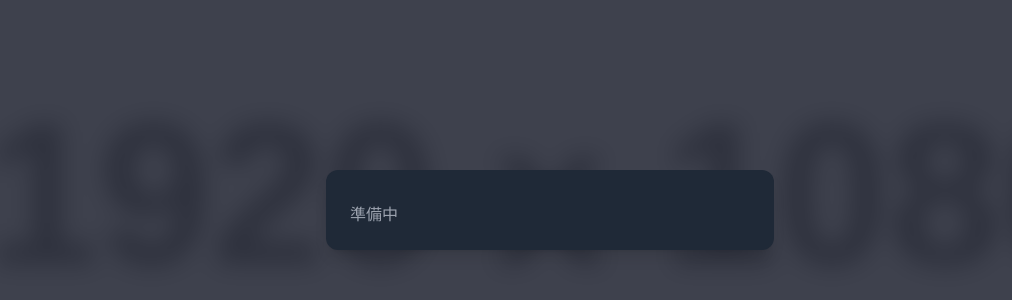
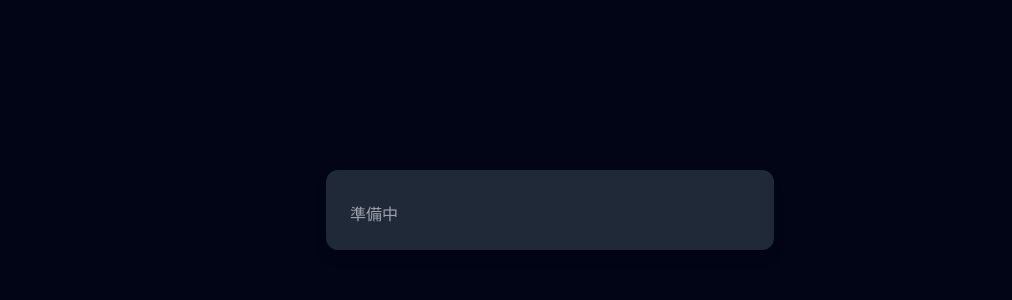
Before and after one commit to chasyumen/chasyu.men, a plain HTML site: page index.html in a window 1280 px wide. Shown: the part 190-490 px from the top of the page, without its empty margins (90-1102 px from the left). Drawn offline with nearby package versions, Linux system fonts and the light colour scheme; placeholder pictures from the web are drawn by us.

Commit message:
Update index.html

```diff
--- a/index.html
+++ b/index.html
@@ -7,7 +7,7 @@
   <script src="https://cdn.tailwindcss.com"></script>
   <style>
     body {
-      background-image: url('https://via.placeholder.com/1920x1080'); /* Replace with your image */
+      /* background-image: url('https://via.placeholder.com/1920x1080'); /* Replace with your image */
       background-size: cover;
       background-attachment: fixed;
       background-position: center;
```
